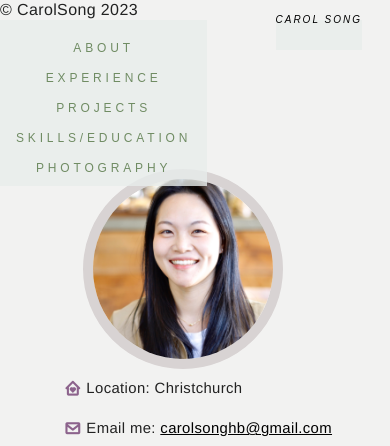
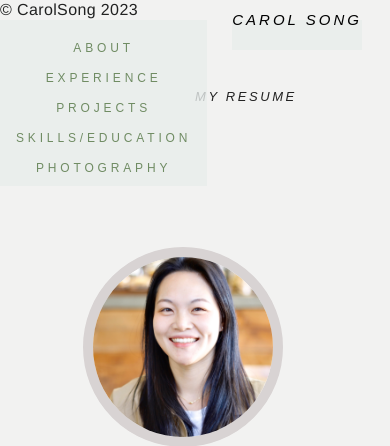
Before and after one commit to CarolSonghb/carol-resume, a Flask app: page / in a window 390 px wide. Shown: the top 446 px of the page. Run offline with Flask 3, Linux system fonts and the light colour scheme; some web fonts are replaced.

Commit message:
Update styles2.css

```diff
--- a/static/css/styles2.css
+++ b/static/css/styles2.css
@@ -11,11 +11,12 @@
     }
 
     .nav-right .site-title {
-        font-size: 10px;
+        font-size: 15px;
     }
 
     .resume {
-        display: none;
+        margin: 20% auto auto 50%;
+        font-size: 13px;
 
     }
 
```
